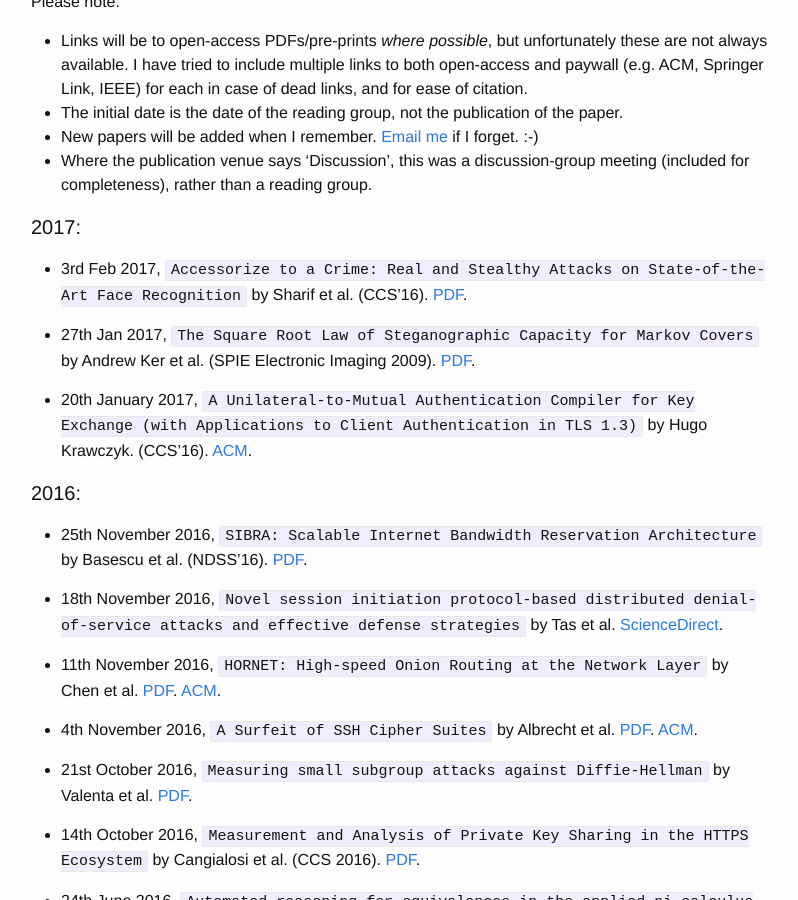
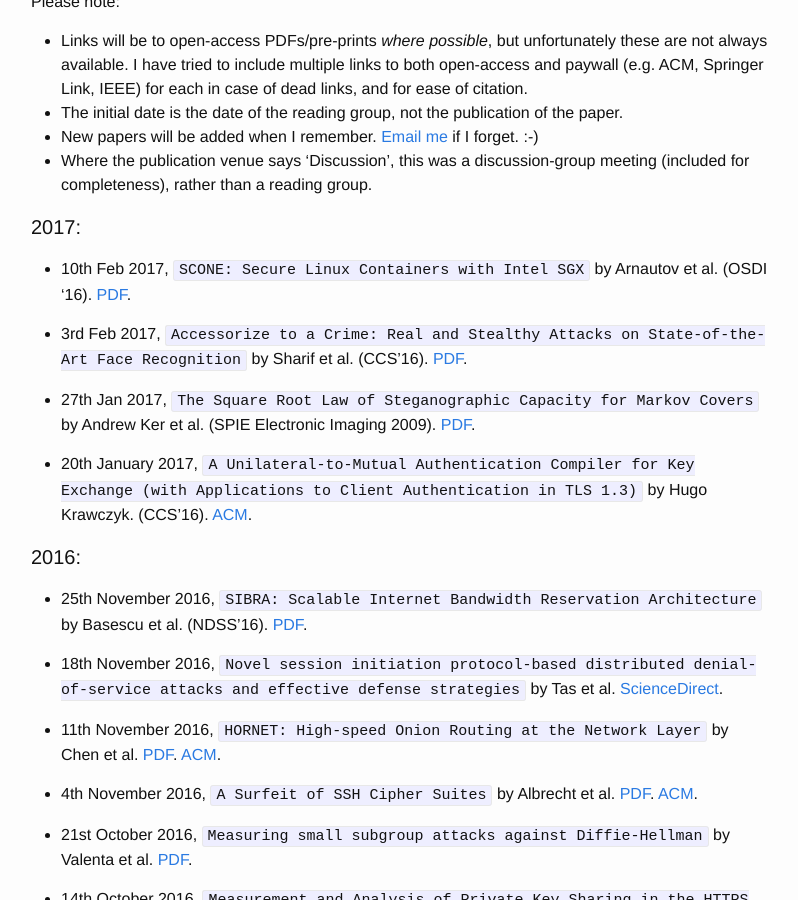
Before and after one commit to mpdehnel/ReadingGroup, a Jekyll site: the page built from index.md, in a window 1280 px wide and 900 px high, scrolled down 513 px. Shown: the whole window, without its empty margins (239-1037 px from the left). Built offline with Jekyll 4.4.1, drawn with Linux system fonts in a browser that asks for light colours.

Commit message:
add SCONE by arnautov et al

```diff
--- a/index.md
+++ b/index.md
@@ -19,6 +19,8 @@ Please note:
 * Where the publication venue says 'Discussion', this was a discussion-group meeting (included for completeness), rather than a reading group.
 
 #### 2017:
+
+* 10th Feb 2017, `SCONE: Secure Linux Containers with Intel SGX` by Arnautov et al. (OSDI '16). [PDF](https://www.usenix.org/system/files/conference/osdi16/osdi16-arnautov.pdf).
 
 * 3rd Feb 2017, `Accessorize to a Crime: Real and Stealthy Attacks on State-of-the-Art Face Recognition` by Sharif et al. (CCS'16). [PDF](https://www.cs.cmu.edu/~sbhagava/papers/face-rec-ccs16.pdf).
 
```
